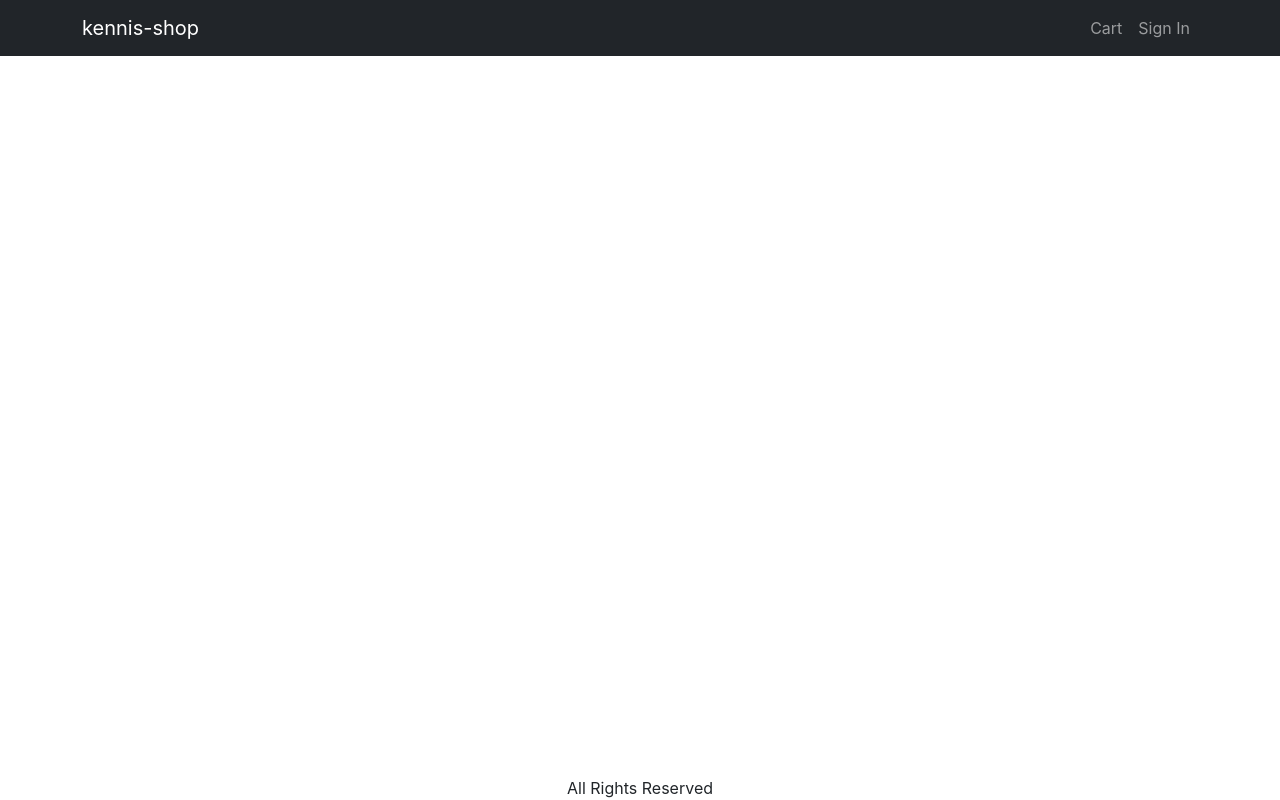
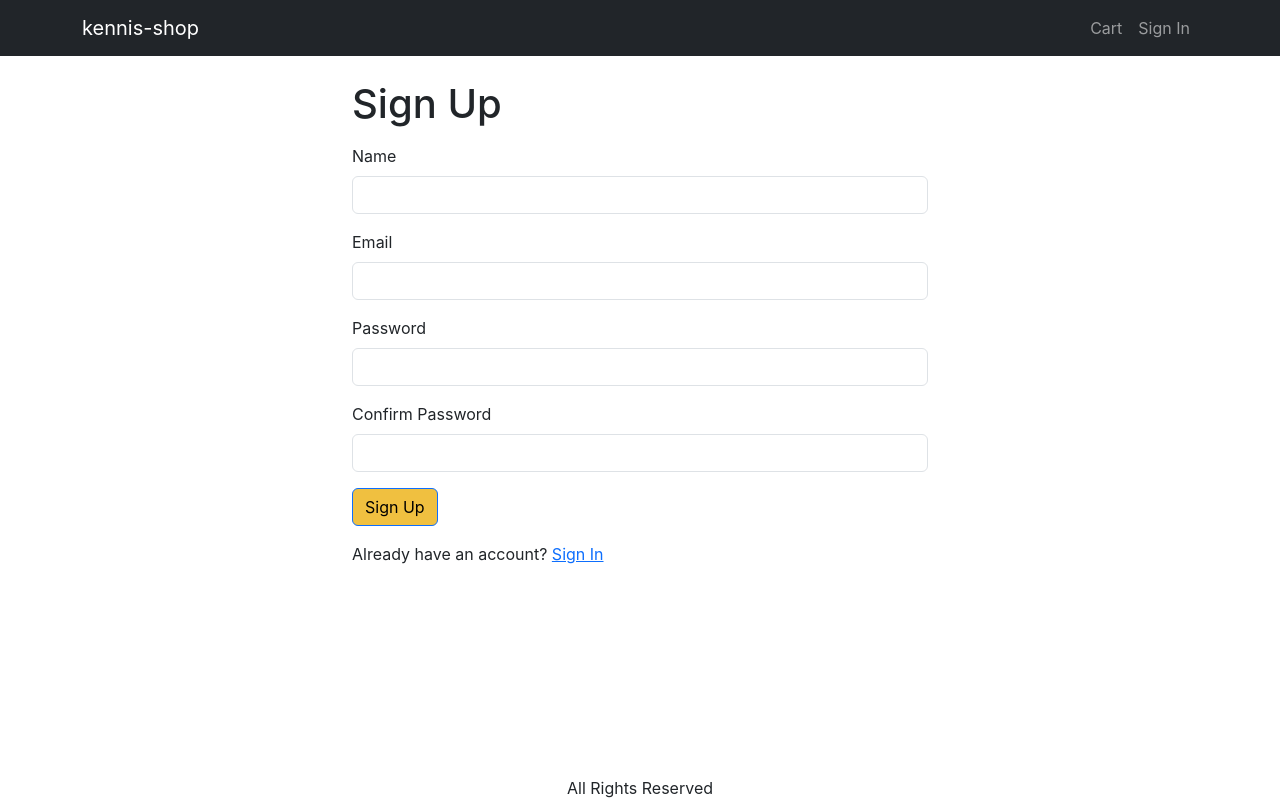
Before and after one commit to KenOGBAJI/kennis-shop, a React (Create React App) app in the folder frontend/: page /signup in a window 1280 px wide. Built offline with nearby package versions, Linux system fonts and the light colour scheme.

Commit message:
create Signup screen, create signup api at backend

```diff
--- a/frontend/src/App.js
+++ b/frontend/src/App.js
@@ -15,6 +15,7 @@
 import CartScreen from './screens/CartScreen';
 import SigninScreen from './screens/SigninScreen';
 import ShippingAddressScreen from './screens/ShippingAddressScreen';
+import SignupScreen from './screens/SignupScreen ';
 
 function App() {
   const { state, dispatch: ctxDispatch } = useContext(Store);
@@ -76,6 +77,7 @@
               <Route path="/product/:slug" element={<ProductScreen />} />
               <Route path="/cart" element={<CartScreen />} />
               <Route path="/signin" element={<SigninScreen />} />
+              <Route path="/signup" element={<SignupScreen />} />
               <Route path="/shipping" element={<ShippingAddressScreen />} />
               <Route path="/" element={<HomeScreen />} />
             </Routes>
--- /dev/null
+++ b/frontend/src/screens/SignupScreen .js
@@ -0,0 +1,103 @@
+import React, { useContext, useEffect, useState } from 'react';
+import Axios from 'axios';
+import { useLocation, Link, useNavigate } from 'react-router-dom';
+import Container from 'react-bootstrap/Container';
+import { Helmet } from 'react-helmet-async';
+import Form from 'react-bootstrap/Form';
+import Button from 'react-bootstrap/Button';
+import { Store } from '../Store';
+import { toast } from 'react-toastify';
+import { getError } from '../utils';
+
+export default function SignupScreen() {
+  const navigate = useNavigate();
+  const { search } = useLocation();
+  const redirectInUrl = new URLSearchParams(search).get('redirect');
+  const redirect = redirectInUrl ? redirectInUrl : '/';
+
+  const [name, setName] = useState('');
+  const [email, setEmail] = useState('');
+  const [password, setPassword] = useState('');
+  const [confirmPassword, setConfirmPassword] = useState('');
+
+  const { state, dispatch: ctxDispatch } = useContext(Store);
+  const { userInfo } = state;
+
+  const submitHandler = async (e) => {
+    e.preventDefault();
+
+    if (password !== confirmPassword) {
+      toast.error('Passwords do not match');
+      return;
+    }
+
+    try {
+      const { data } = await Axios.post('/api/users/signup', {
+        name,
+        email,
+        password,
+      });
+      ctxDispatch({ type: 'USER_SIGNIN', payload: data });
+      localStorage.setItem('userInfo', JSON.stringify(data));
+      navigate(redirect || '/');
+    } catch (err) {
+      toast.error(getError(err));
+    }
+  };
+
+  useEffect(() => {
+    if (userInfo) {
+      navigate(redirect);
+    }
+  }, [navigate, redirect, userInfo]);
+
+  return (
+    <Container className="small-container">
+      <Helmet>
+        <title>Sign Up</title>
+      </Helmet>
+      <h1 className="my-3">Sign Up</h1>
+      <Form onSubmit={submitHandler}>
+        <Form.Group className="mb-3" controlId="name">
+          <Form.Label>Name</Form.Label>
+          <Form.Control
+            type="name"
+            required
+            onChange={(e) => setName(e.target.value)}
+          />
+        </Form.Group>
+        <Form.Group className="mb-3" controlId="email">
+          <Form.Label>Email</Form.Label>
+          <Form.Control
+            type="email"
+            required
+            onChange={(e) => setEmail(e.target.value)}
+          />
+        </Form.Group>
+        <Form.Group className="mb-3" controlId="password">
+          <Form.Label>Password</Form.Label>
+          <Form.Control
+            type="password"
+            required
+            onChange={(e) => setPassword(e.target.value)}
+          />
+        </Form.Group>
+        <Form.Group className="mb-3" controlId="confirmPasword">
+          <Form.Label>Confirm Password</Form.Label>
+          <Form.Control
+            type="password"
+            required
+            onChange={(e) => setConfirmPassword(e.target.value)}
+          />
+        </Form.Group>
+        <div className="mb-3">
+          <Button type="submit">Sign Up</Button>
+        </div>
+        <div className="mb-3">
+          Already have an account?{' '}
+          <Link to={`/signin?redirect=${redirect}`}>Sign In</Link>
+        </div>
+      </Form>
+    </Container>
+  );
+}
```
Also changed, not shown: 2 other files (tests, documents, lock files or other folders).
